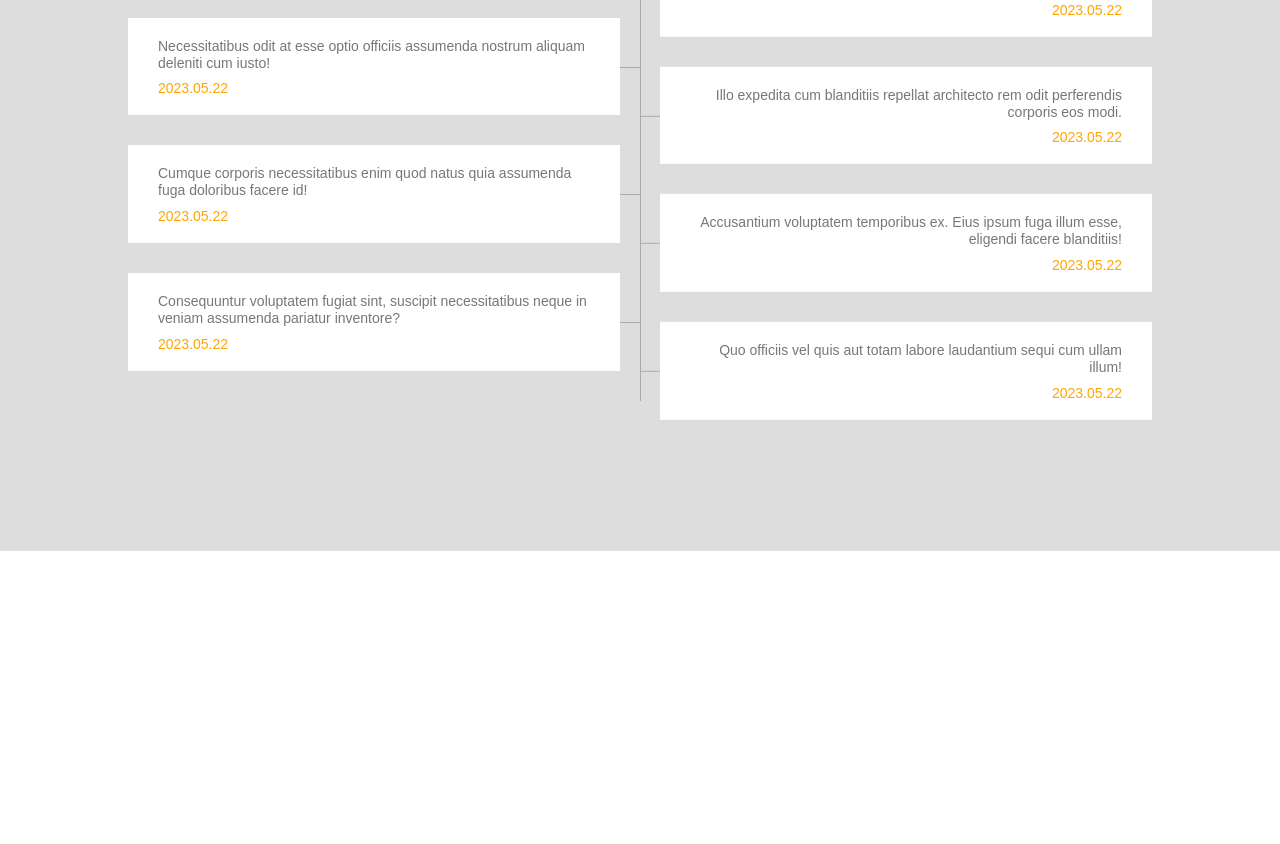
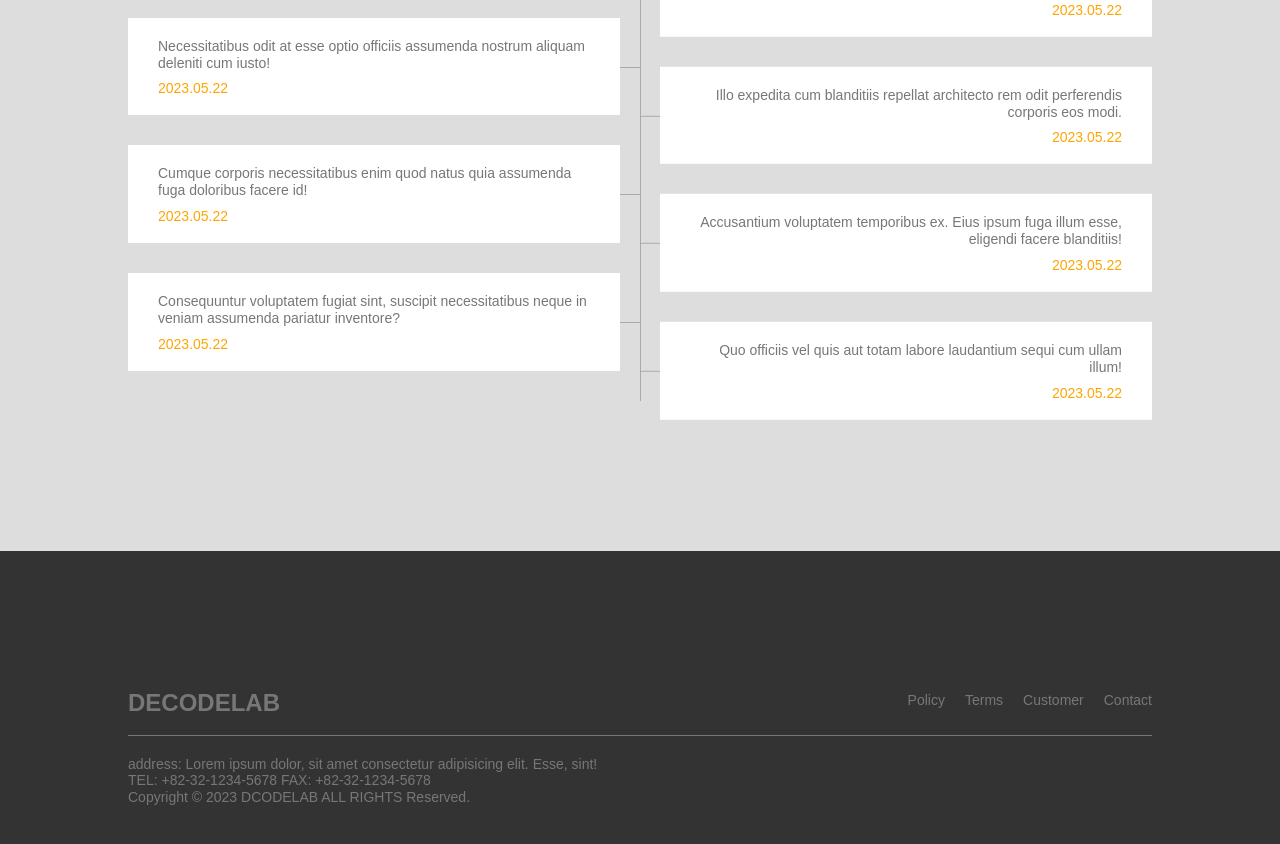
Before and after one commit to chojeongeun/je, a plain HTML site: page index.html in a window 1280 px wide. Shown: the part 3289-4133 px from the top of the page. Before the commit the page ends 3840 px from the top, so only its background shows below. Drawn offline with Linux system fonts and the light colour scheme.

Commit message:
footer 스타일링

```diff
--- a/index.html
+++ b/index.html
@@ -168,7 +168,24 @@
     </ul>
   </section>
 
-  <footer></footer>
+  <footer>
+    <div class="upper">
+      <h1>DECODELAB</h1>
+
+      <ul>
+        <li><a href="#">Policy</a></li>
+        <li><a href="#">Terms</a></li>
+        <li><a href="#">Customer</a></li>
+        <li><a href="#">Contact</a></li>
+    </div>
+
+    <div class="lower">
+      <address>address: Lorem ipsum dolor, sit amet consectetur adipisicing elit. Esse, sint!</address>
+      <p>TEL: +82-32-1234-5678 FAX: +82-32-1234-5678</p>
+      <P>Copyright &copy; 2023 DCODELAB ALL RIGHTS Reserved.</P>
+
+    </div>
+  </footer>
 
 </body>
 
--- a/scss/common/_footer.scss
+++ b/scss/common/_footer.scss
@@ -0,0 +1,40 @@
+footer {
+	padding: 120px 10vw;
+	background: #333;
+
+	.upper {
+		padding: 20px 0px;
+		display: flex;
+		justify-content: space-between;
+		border-bottom: 1px solid #777;
+
+		h1 {
+			font: bold 24px/1 'arial';
+			color: #777;
+		}
+
+		ul {
+			display: flex;
+			gap: 20px;
+
+			a {
+				font: 14px/1 'arial';
+				color: #777;
+			}
+		}
+	}
+
+	.lower {
+		padding: 20px 0px;
+
+		address,
+		p {
+			font: 14px/1.2 'arial';
+			color: #777;
+
+			&::last-child {
+				margin-top: 20px;
+			}
+		}
+	}
+}
--- a/scss/main/_news.scss
+++ b/scss/main/_news.scss
@@ -86,3 +86,32 @@
 		}
 	}
 }
+
+@media screen and (max-width: $mobile) {
+	#news {
+		padding: 120px 10vw 80px;
+
+		ul {
+			&::before {
+				display: none;
+			}
+
+			li {
+				&::before {
+					display: none;
+				}
+
+				width: 100%;
+
+				&:nth-of-type(even) {
+					float: left;
+					transform: translateY(0%);
+					a {
+						text-align: left;
+					}
+					justify-content: flex-start;
+				}
+			}
+		}
+	}
+}
```
Also changed, not shown: css/style.css, 1 other file.
